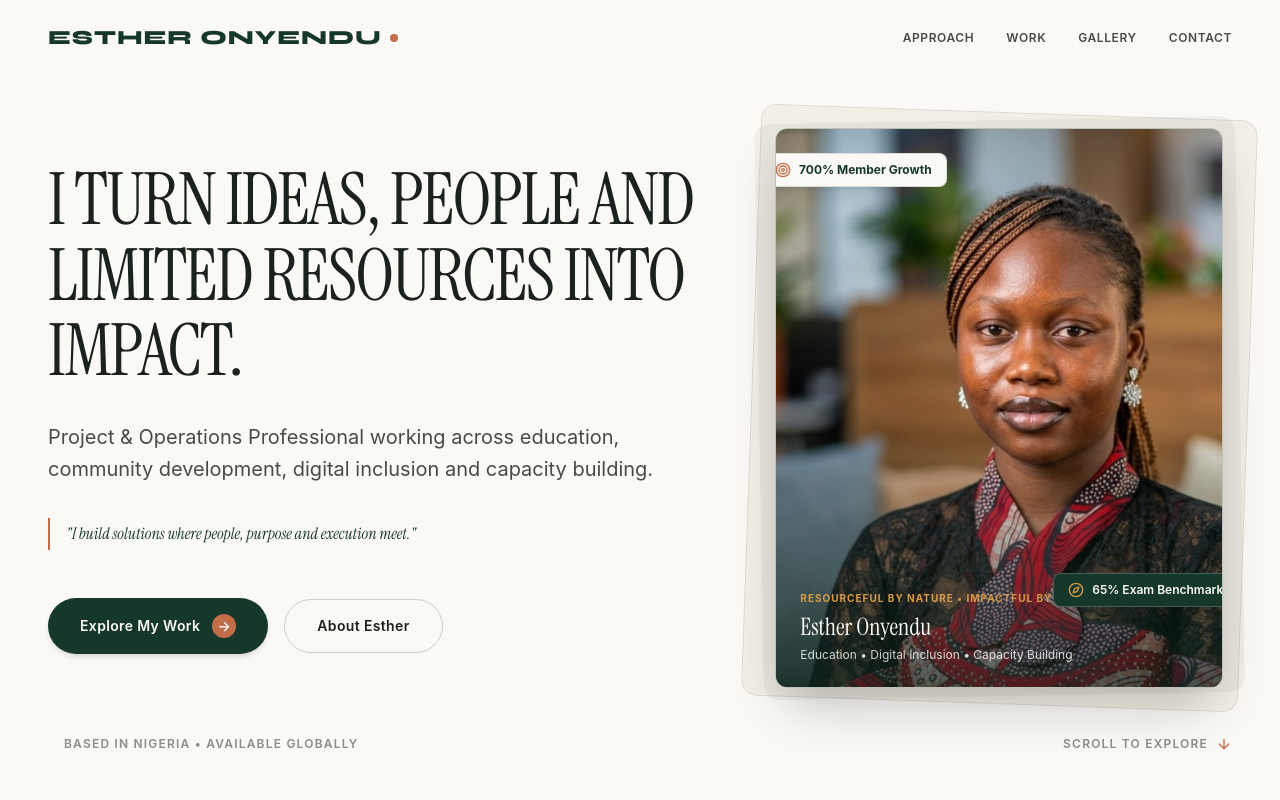
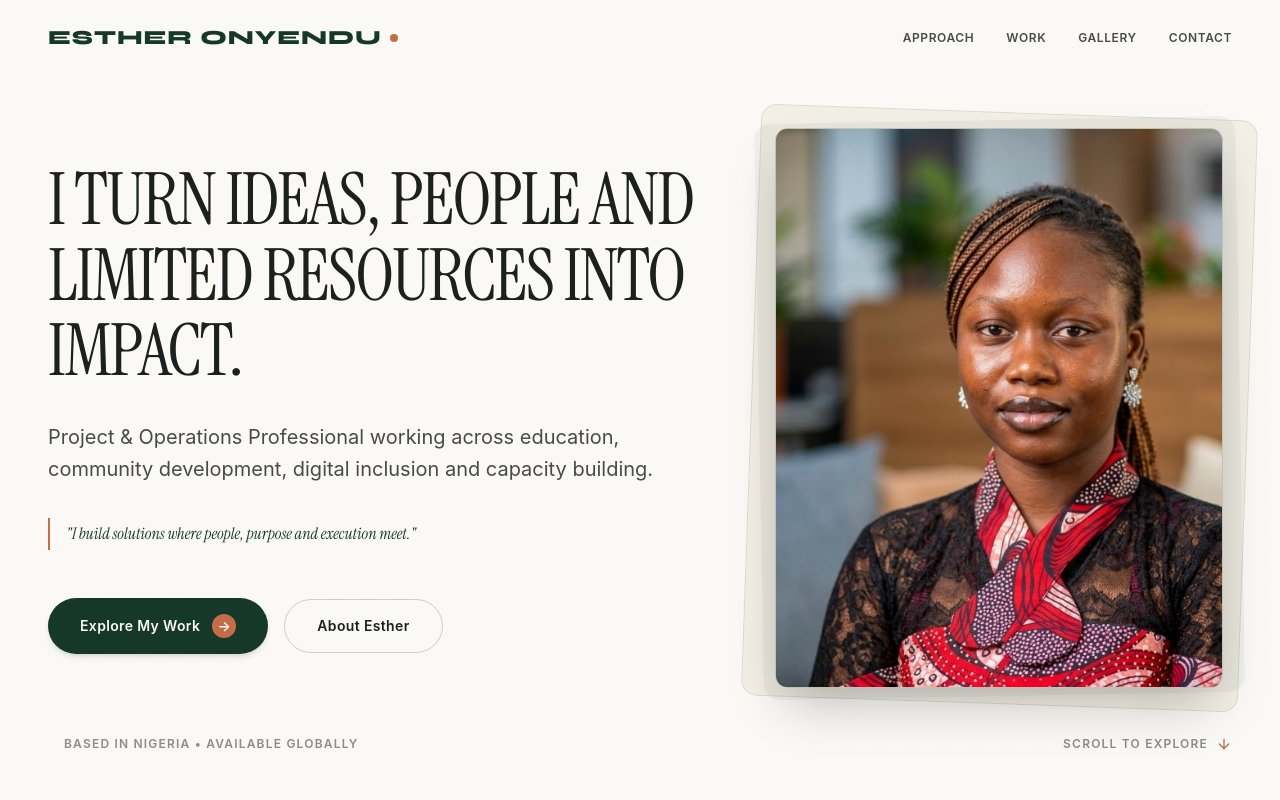
Before and after one commit to thedanielwilliams/EstherImpacts, a React (Vite) app: page / in a window 1280 px wide. Shown: the top 800 px of the page. Built offline with nearby package versions, Linux system fonts and the light colour scheme.

Commit message:
fix: remove image overlay text captions and floating labels from hero portrait image

```diff
--- a/src/components/Hero.jsx
+++ b/src/components/Hero.jsx
@@ -1,5 +1,5 @@
 import React from 'react';
-import { ArrowDown, Sparkles, Compass, Target, Layers } from 'lucide-react';
+import { ArrowDown } from 'lucide-react';
 
 export default function Hero({ data }) {
   const { headline, subheadline, alternativeLine, profileImage, ctaPrimary, ctaSecondary } = data.hero;
@@ -65,34 +65,6 @@ export default function Hero({ data }) {
               alt="Esther Onyendu - Project & Operations Professional"
               className="w-full h-full object-cover object-top contrast-[1.05] group-hover:scale-105 transition-all duration-700"
             />
-
-            {/* Gradient Overlay */}
-            <div className="absolute inset-0 bg-gradient-to-t from-[#0D261C]/80 via-transparent to-transparent opacity-90" />
-
-            {/* Editorial Caption on Image */}
-            <div className="absolute bottom-6 left-6 right-6 text-white space-y-1">
-              <span className="text-[10px] uppercase font-bold tracking-widest text-[#D49B4B] block">
-                Resourceful by Nature • Impactful by Design
-              </span>
-              <p className="font-serif-editorial text-2xl text-[#FBF9F5] leading-snug">
-                Esther Onyendu
-              </p>
-              <p className="text-xs text-white/80">
-                Education • Digital Inclusion • Capacity Building
-              </p>
-            </div>
-
-            {/* Floating Impact Tag 1 */}
-            <div className="absolute top-6 -left-4 bg-[#FBF9F5] px-3.5 py-2 rounded-lg shadow-lg border border-[#16382B]/15 flex items-center gap-2 animate-float-slow hidden sm:flex">
-              <Target className="w-4 h-4 text-[#C26D47]" />
-              <span className="text-xs font-bold text-[#16382B]">700% Member Growth</span>
-            </div>
-
-            {/* Floating Impact Tag 2 */}
-            <div className="absolute bottom-20 -right-4 bg-[#16382B] text-[#FBF9F5] px-3.5 py-2 rounded-lg shadow-lg border border-[#FBF9F5]/20 flex items-center gap-2 hidden sm:flex">
-              <Compass className="w-4 h-4 text-[#D49B4B]" />
-              <span className="text-xs font-semibold">65% Exam Benchmark</span>
-            </div>
           </div>
 
         </div>
```
